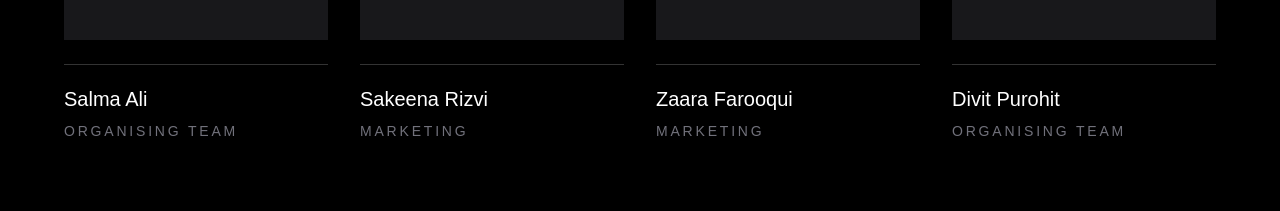
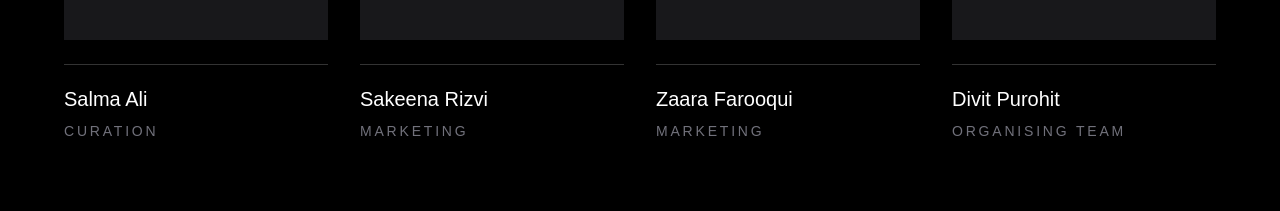
Before and after one commit to shauryagarg2211-crypto/tedx-stchristophers, a Next.js app: page / in a window 1280 px wide. Shown: the part 6920-7131 px from the top of the page. Built offline with nearby package versions, Linux system fonts and the light colour scheme.

Commit message:
Update Team.tsx

```diff
--- a/components/Team.tsx
+++ b/components/Team.tsx
@@ -22,7 +22,7 @@ const teamMembers = [
   },
   {
     name: "Salma Ali",
-    role: "Organising Team",
+    role: "Curation",
   },
   {
     name: "Sakeena Rizvi",
```
